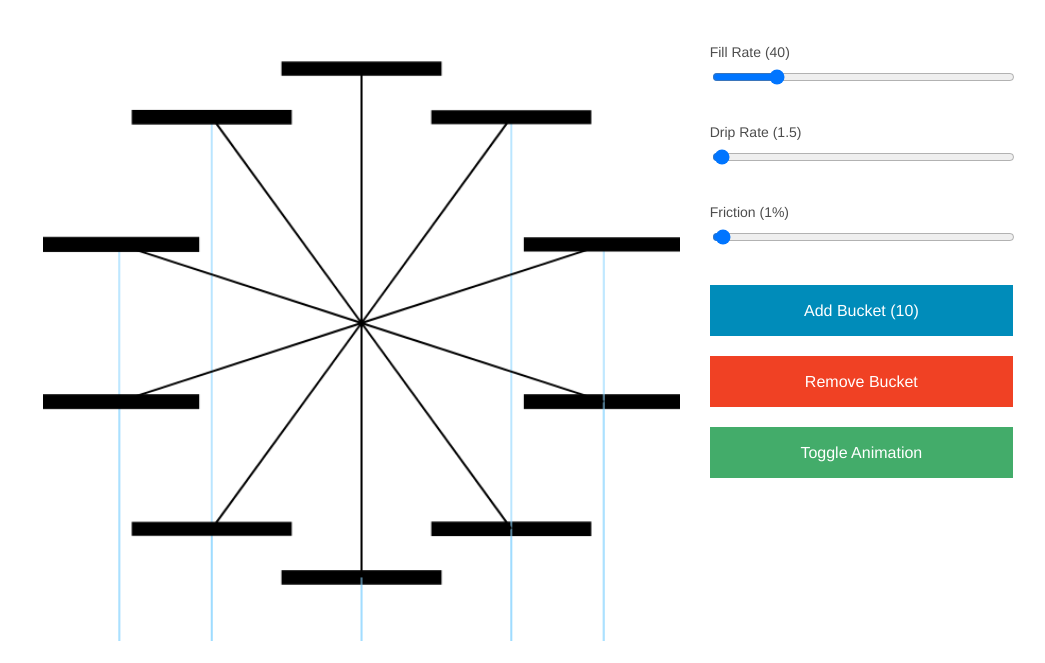
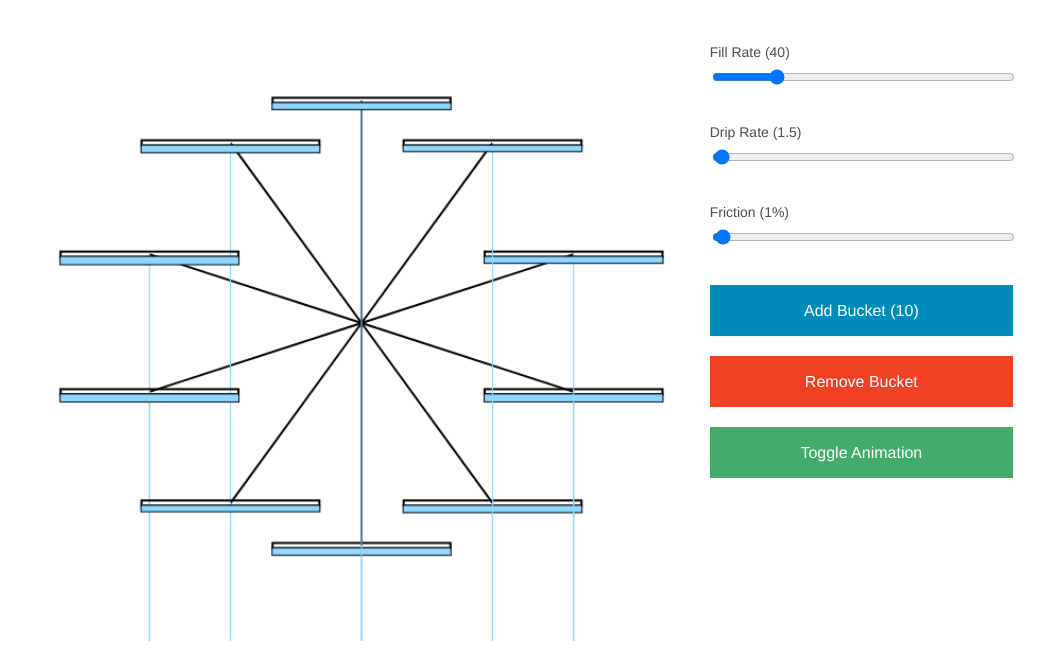
Before and after one commit to clawtros/canvas-water-wheel, a plain HTML site: page index.html in a window 1280 px wide. Shown: the part 68-731 px from the top of the page, without its empty margins (112-1157 px from the left). Drawn offline with nearby package versions, Linux system fonts and the light colour scheme.

Commit message:
make look watery more

```diff
--- a/css/waterwheel.css
+++ b/css/waterwheel.css
@@ -13,5 +13,6 @@ input {
 path {
     fill: none;
     stroke: black;
-
+    stroke-width: 3px;
+    stroke-linecap: round;
 }
--- a/waterwheel.js
+++ b/waterwheel.js
@@ -71,22 +71,10 @@
     this.mass = 100 + Math.random() * 100;
     this.angle = angle;
     this.initialize();
-    this.__defineGetter__('width', function() {
-      return ((Math.PI * 0.8) / this.wheel.numBuckets) * this.wheel.canvas.width;
-    });
-    this.__defineSetter__('width', function(width) {
-      this._width = width;
-    });
-    this.__defineGetter__('height', function() {
-      return this._height + Math.sqrt(this.mass / (this.wheel.numBuckets+1));
-    });
-    this.__defineSetter__('height', function(height) {
-      this._height = height;
-    });
+
   }
   Bucket.prototype = {
-    _width: 10,
-    _height: 10,
+    height: 5,
     baseMass: 5,
     initialize: function() {
       this.updatePosition();
@@ -95,15 +83,14 @@
       return Math.sin(this.angle) * (this.mass + 1) * -1;
     },
     updatePosition: function() {
-      this.x = this.wheelSize * 0.5 + this.wheelSize * 0.4 * Math.sin(this.angle);
-      this.y = this.wheelSize * 0.5 + this.wheelSize * 0.4 * Math.cos(this.angle);
+      this.x = this.wheelSize * 0.5 + this.wheelSize * 0.35 * Math.sin(this.angle);
+      this.y = this.wheelSize * 0.5 + this.wheelSize * 0.35 * Math.cos(this.angle);
     },
     draw: function(ctx) {
-      this.updatePosition();
 
       if (this.is_target) {
         ctx.save();
-        ctx.fillStyle = '#8ED6FF';
+
         ctx.strokeStyle = '#8ED6FF';
         ctx.beginPath();
         ctx.moveTo(this.wheel.spoutPosition, this.y);
@@ -129,10 +116,20 @@
         ctx.stroke();
       }
       ctx.strokeStyle = "#000000";
+      ctx.lineWidth = 2;
+      ctx.fillStyle = '#ffffff';
 
-      ctx.fillRect(this.x - this.width / 2,
+      ctx.strokeRect(this.x - this.width / 2,
                    this.y - this.height / 2,
                    this.width, this.height);
+      ctx.fillStyle = '#8ED6FF';
+      ctx.strokeRect(this.x - this.width / 2,
+                   this.y + this.height / 2,
+                   this.width, Math.sqrt(this.mass * 0.25));
+      ctx.fillRect(this.x - this.width / 2,
+                   this.y + this.height / 2,
+                   this.width, Math.sqrt(this.mass * 0.25));
+
     }
   };
 
@@ -160,17 +157,26 @@
       for (var i = 0; i < this.initialBuckets; i++) {
         this.addBucket();
       }
-      this.draw();
       this.canvas.addEventListener('click', this.toggleAnimating);
       this.graph.update();
+      this.draw();
+    },
+
+    bucketWidth: function() {
+      return ((Math.PI * 0.8) / this.numBuckets) * this.canvas.width;
     },
 
     addBucket: function() {
-      var angleDelta = 2 * Math.PI / (this.buckets.length + 1);
+      var angleDelta = 2 * Math.PI / (this.buckets.length + 1),
+          bucketWidth = this.bucketWidth();
       for (var i = 0; i < this.buckets.length; i++) {
         this.buckets[i].angle = i * angleDelta;
+        this.buckets[i].width = bucketWidth;
+        this.buckets[i].updatePosition();
       }
-      this.buckets.push(new Bucket((i) * angleDelta, this));
+      var newBucket = new Bucket((i) * angleDelta, this);
+      newBucket.width = bucketWidth;
+      this.buckets.push(newBucket);
       this.numBuckets = this.buckets.length;
     },
 
@@ -182,9 +188,11 @@
 
     removeBucket: function() {
       this.buckets = this.buckets.slice(1);
-      var angleDelta = 2 * Math.PI / (this.buckets.length);
+      var angleDelta = 2 * Math.PI / (this.buckets.length),
+          bucketWidth = this.bucketWidth();
       for (var i = 0; i < this.buckets.length; i++) {
         this.buckets[i].angle = i * angleDelta;
+        this.buckets[i].width = bucketWidth;
       }
       this.numBuckets = this.buckets.length;
     },
@@ -254,8 +262,11 @@
     animate: function() {
       var angularForce = 0;
       this.fillSpoutTarget();
+
       for (var i = 0, l = this.buckets.length; i < l; i++) {
         this.buckets[i].targetBucket = false;
+
+        this.buckets[i].updatePosition();
         angularForce += this.buckets[i].getDownwardForce();
       }
       angularForce *= 1 - this.friction;
@@ -274,6 +285,8 @@
           this.buckets[i].mass = 0;
         }
       }
+
+      this.ctx.clearRect(0, 0, this.canvas.width, this.canvas.height);
       this.draw();
 
       if (this.forceHistory.length > HISTORY_SIZE) this.forceHistory = this.forceHistory.slice(1);
@@ -283,21 +296,24 @@
     },
 
     drawSpokes: function() {
+      this.ctx.save();
+      this.strokeStyle = "#000000";
+      this.ctx.lineWidth = 2;
       for (var i = 0, l = this.buckets.length; i < l; i++) {
         this.ctx.beginPath();
         this.ctx.moveTo(this.buckets[i].x, this.buckets[i].y);
         this.ctx.lineTo(this.canvas.width / 2, this.canvas.height / 2);
-        this.ctx.lineWidth = 2;
         this.ctx.stroke();
       }
+      this.ctx.restore();
     },
 
     draw: function() {
-      this.ctx.clearRect(0, 0, this.canvas.width, this.canvas.height);
+      this.drawSpokes();
       for (var i = 0, l = this.buckets.length; i < l; i++) {
         this.buckets[i].draw(this.ctx);
       }
-      this.drawSpokes();
+
     }
 
   };
```
